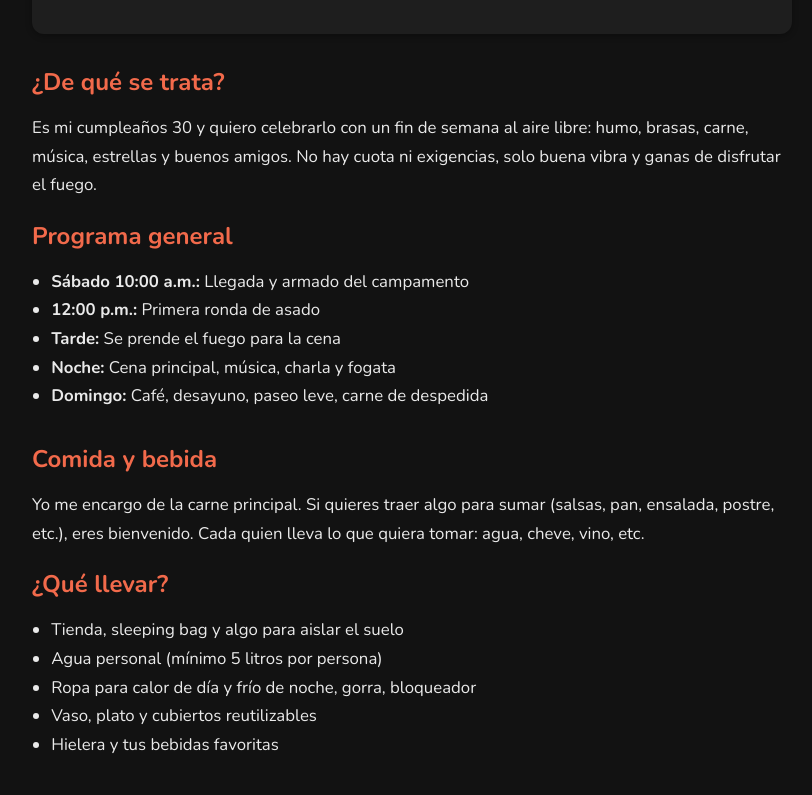
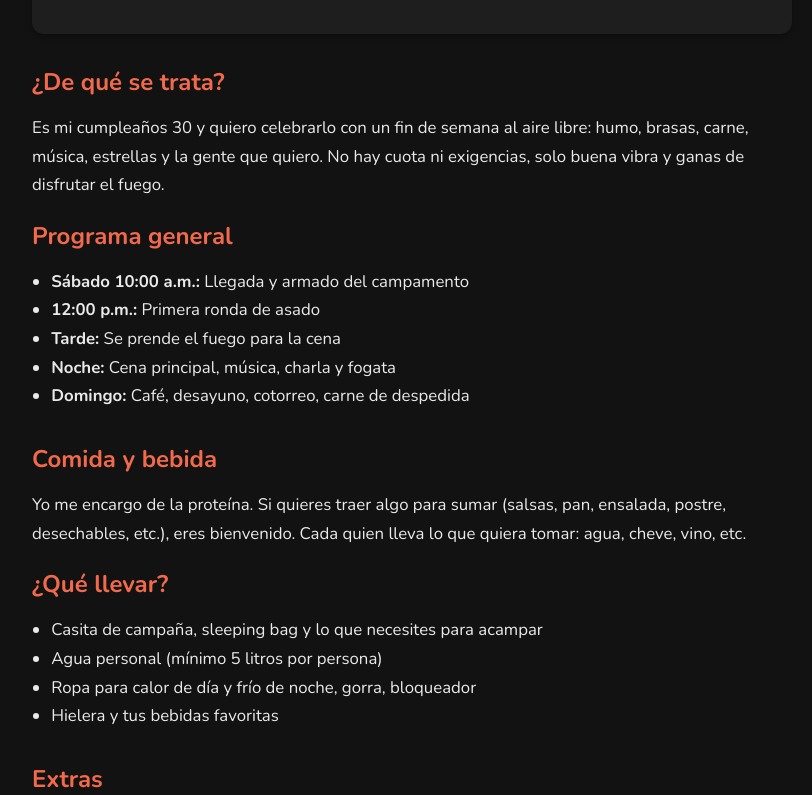
Before and after one commit to oscarttalavera/oscartalavera.com, a Jekyll site: the page built from cumple-30.html, in a window 1280 px wide and 1400 px high, cut to the strip 605-1400 px from the top of the window. Shown: the whole strip, without its empty margins (228-1040 px from the left). Built offline with Jekyll 4.4.1, drawn with Linux system fonts in a browser that asks for light colours.

Commit message:
Actualizar cumple-30.html

```diff
--- a/cumple-30.html
+++ b/cumple-30.html
@@ -23,7 +23,7 @@
 
 <section>
   <h2>¿De qué se trata?</h2>
-  <p>Es mi cumpleaños 30 y quiero celebrarlo con un fin de semana al aire libre: humo, brasas, carne, música, estrellas y buenos amigos.
+  <p>Es mi cumpleaños 30 y quiero celebrarlo con un fin de semana al aire libre: humo, brasas, carne, música, estrellas y la gente que quiero.
   No hay cuota ni exigencias, solo buena vibra y ganas de disfrutar el fuego.</p>
 </section>
 
@@ -34,23 +34,22 @@
     <li><strong>12:00 p.m.:</strong> Primera ronda de asado</li>
     <li><strong>Tarde:</strong> Se prende el fuego para la cena</li>
     <li><strong>Noche:</strong> Cena principal, música, charla y fogata</li>
-    <li><strong>Domingo:</strong> Café, desayuno, paseo leve, carne de despedida</li>
+    <li><strong>Domingo:</strong> Café, desayuno, cotorreo, carne de despedida</li>
   </ul>
 </section>
 
 <section>
   <h2>Comida y bebida</h2>
-  <p>Yo me encargo de la carne principal. Si quieres traer algo para sumar (salsas, pan, ensalada, postre, etc.), eres bienvenido.
+  <p>Yo me encargo de la proteína. Si quieres traer algo para sumar (salsas, pan, ensalada, postre, desechables, etc.), eres bienvenido.
   Cada quien lleva lo que quiera tomar: agua, cheve, vino, etc.</p>
 </section>
 
 <section>
   <h2>¿Qué llevar?</h2>
   <ul>
-    <li>Tienda, sleeping bag y algo para aislar el suelo</li>
+    <li>Casita de campaña, sleeping bag y lo que necesites para acampar</li>
     <li>Agua personal (mínimo 5 litros por persona)</li>
     <li>Ropa para calor de día y frío de noche, gorra, bloqueador</li>
-    <li>Vaso, plato y cubiertos reutilizables</li>
     <li>Hielera y tus bebidas favoritas</li>
   </ul>
 </section>
```
